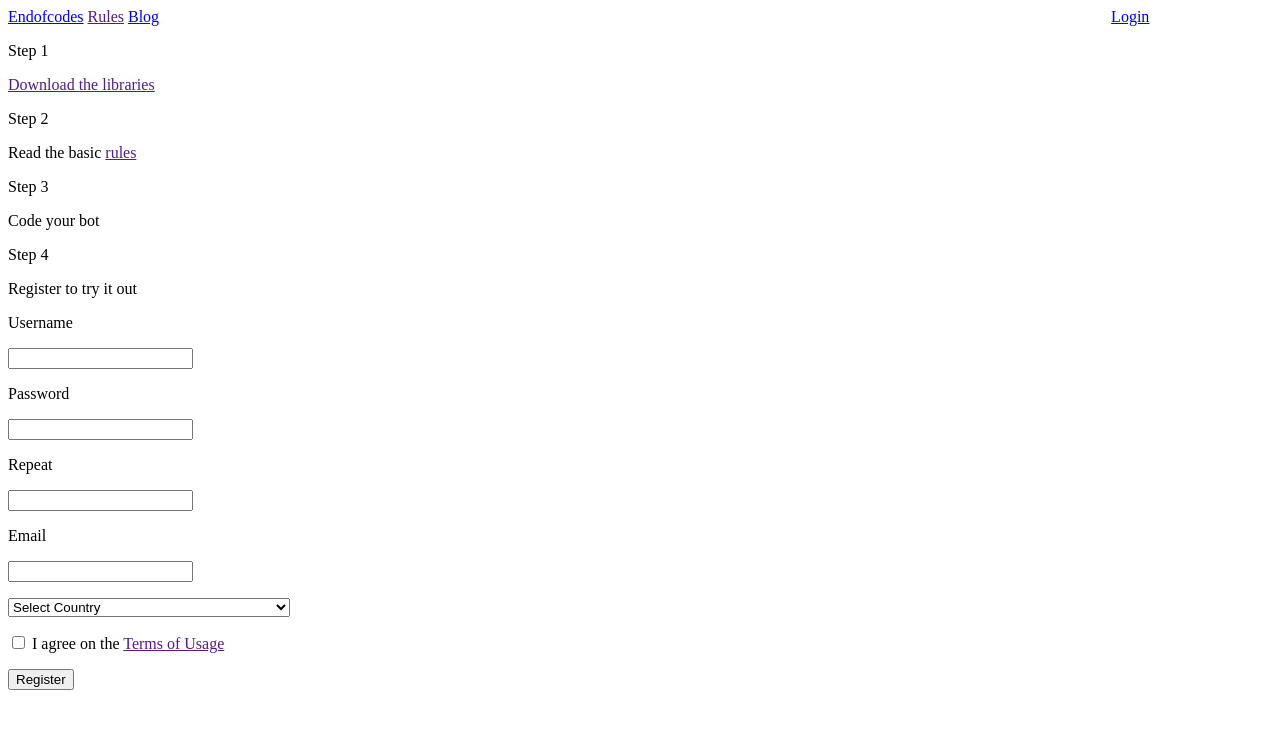
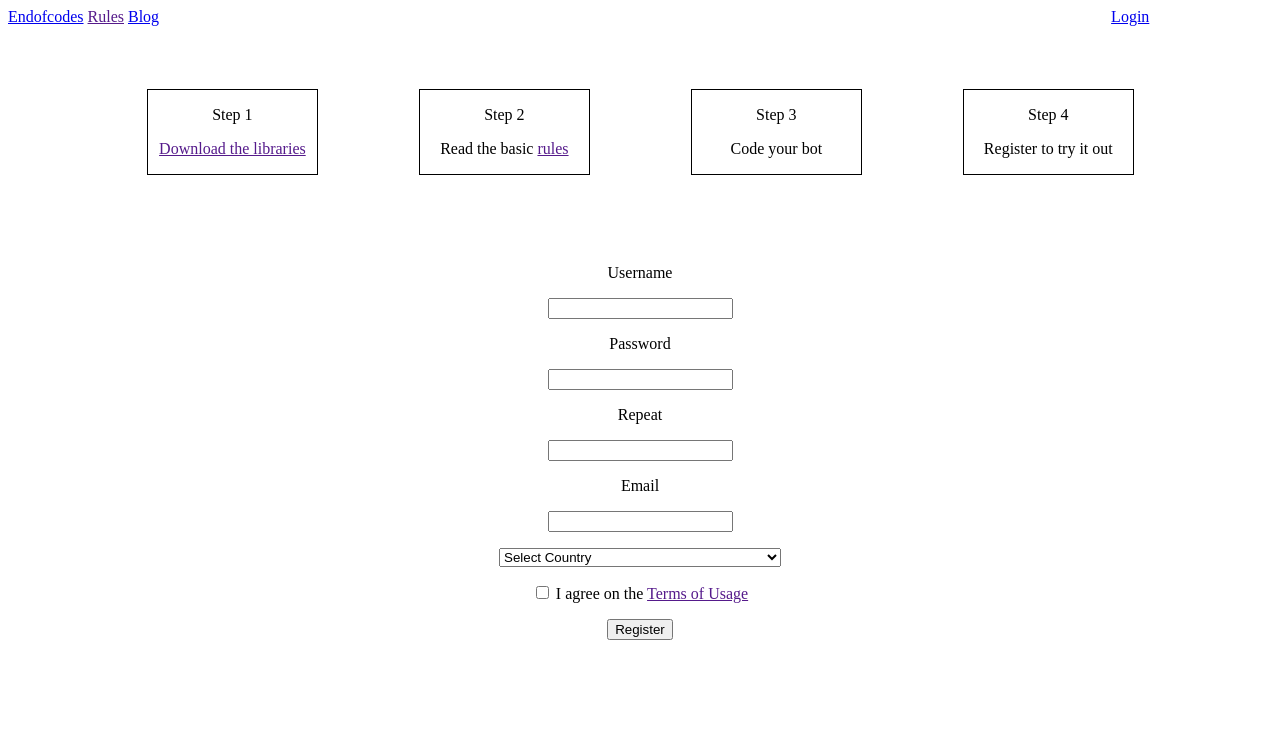
Before and after one commit to dionyziz/endofcodes, a PHP site: template views/user/create.php in a window 1280 px wide. Shown: the top 729 px of the page. Run offline with PHP 8.4, Linux system fonts and the light colour scheme; the template is opened without the code that fills it, so the values that code supplies are empty.

Commit message:
Started css in register page by styling the 4 step divs

```diff
--- a/static/style/register.css
+++ b/static/style/register.css
@@ -0,0 +1,17 @@
+div.steps {
+    width: 15%;
+    float:left;
+    margin-right: 9%;
+    border: 1px solid black;
+}
+#register-form {
+    clear: both;
+    text-align: center;
+}
+#steps {
+    margin-left: 11%;
+    margin-top: 5%;
+    height: 86px;
+    margin-bottom: 7%;
+    text-align: center;
+}
--- a/views/user/create.php
+++ b/views/user/create.php
@@ -1,14 +1,24 @@
 <?php
     include 'views/header.php';
 ?>
+<div id="steps">
+    <div div="step1" class="steps">
         <p>Step 1</p>
         <p><a href="">Download the libraries</a></p>
+    </div>
+     <div id="step2" class="steps">
         <p>Step 2</p>
         <p>Read the basic <a href="">rules</a></p>
+    </div>
+    <div id="step3" class="steps">
         <p>Step 3</p>
         <p>Code your bot</p>
+    </div>
+    <div id="step4" class="steps">
         <p>Step 4</p>
         <p>Register to try it out</p>
+    </div>
+</div>
 <?php
     if ( isset( $empty_user ) ) {
         ?><p>Please fill the username form.</p><?php
@@ -24,7 +34,7 @@
     }
 ?>
 
-<form action="index.php?resource=user&amp;method=create" method="post">
+<form id="register-form" action="index.php?resource=user&amp;method=create" method="post">
     <label for="username">Username</label>
     <?php
         if ( isset( $user_used ) ) {
```
Lines whose indentation alone changed are shown as unchanged.
